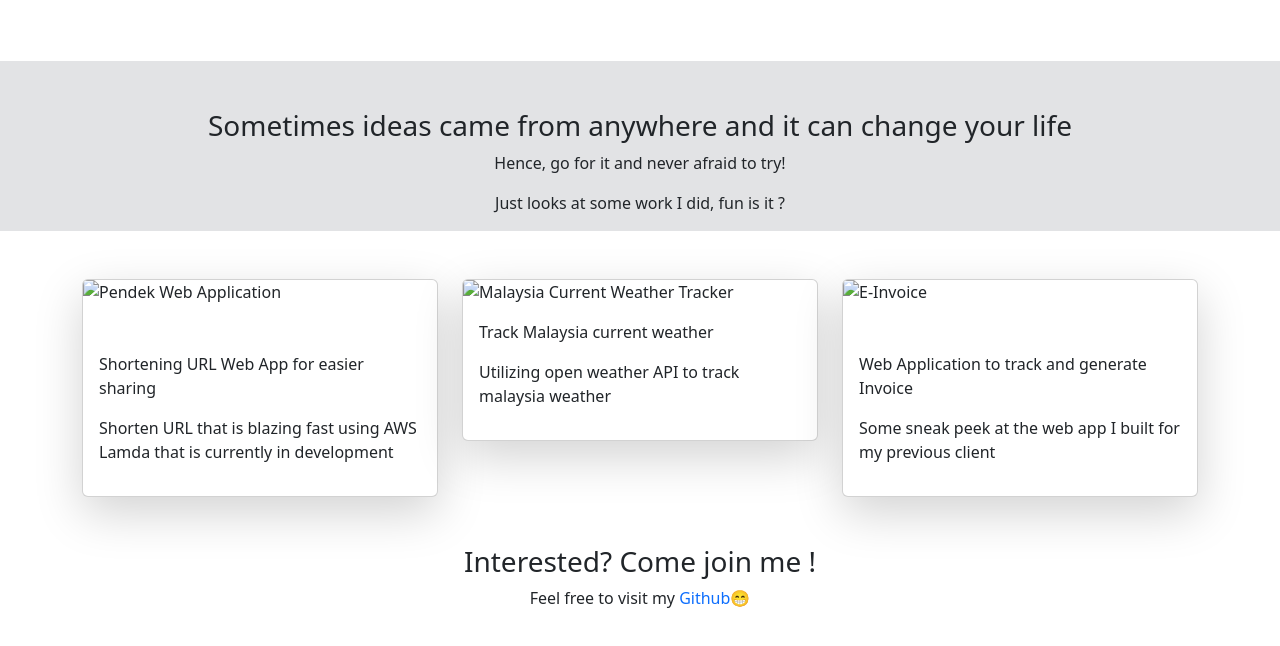
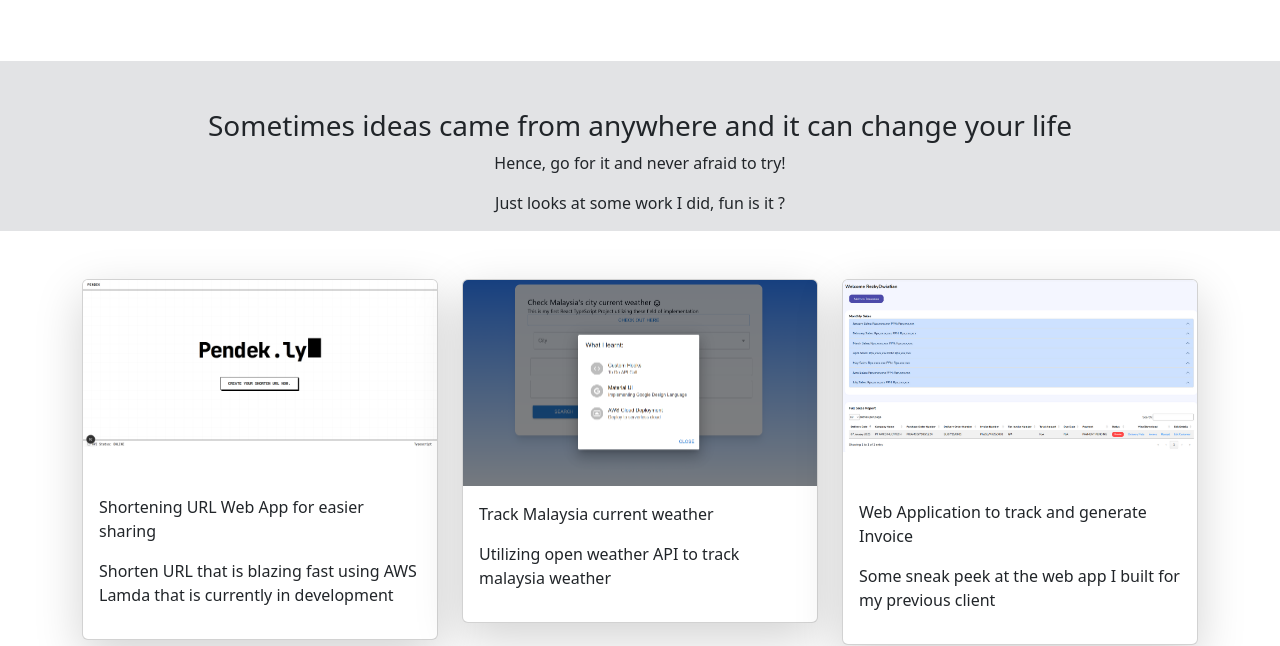
Before and after one commit to rezky2509/simple-web-portfolio, a plain HTML site: page index.html in a window 1280 px wide. Shown: the part 188-834 px from the top of the page. Drawn offline with nearby package versions, Linux system fonts and the light colour scheme.

Commit message:
Fix HTML formatting and update image path

```diff
--- a/index.html
+++ b/index.html
@@ -39,7 +39,7 @@
             <div class="row">
                 <div class="col-md-4">
                     <div class="card shadow-lg">
-                        <img src="images/pendek.png" class="card-img-top" alt="Pendek Web Application">
+                        <img src="pendek.png" class="card-img-top" alt="Pendek Web Application">
                             <div class="card-body pt-5">
                                 <p class="card-text">Shortening URL Web App for easier sharing</p>
                                 <p>Shorten URL that is blazing fast using AWS Lamda that is currently in development</p>
@@ -48,7 +48,7 @@
                 </div>
                 <div class="col-md-4">
                     <div class="card shadow-lg">
-                        <img src="images/weather.png" class="card-img-top" alt="Malaysia Current Weather Tracker">
+                        <img src="weather.png" class="card-img-top" alt="Malaysia Current Weather Tracker">
                             <div class="card-body pt-3">
                                 <p class="card-text">Track Malaysia current weather</p>
                                 <p>Utilizing open weather API to track malaysia weather</p>
@@ -57,7 +57,7 @@
                 </div>
                 <div class="col-md-4">
                     <div class="card shadow-lg">
-                        <img src="images/eInvoice.png" class="card-img-top" alt="E-Invoice">
+                        <img src="eInvoice.png" class="card-img-top" alt="E-Invoice">
                             <div class="card-body pt-5">
                                 <p class="card-text">Web Application to track and generate Invoice</p>
                                 <p>Some sneak peek at the web app I built for my previous client</p>
```
